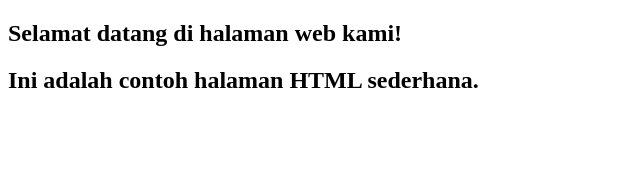
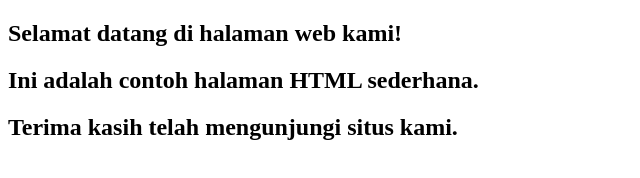
Before and after one commit to fabianabiboy14-pixel/Project-Kelompok-1-PANEN-, a plain HTML site: page katalog.html in a window 1280 px wide. Shown: the whole page, without its empty margins (0-640 px from the left). Drawn offline with Linux system fonts and the light colour scheme.

```diff
--- a/katalog.html
+++ b/katalog.html
@@ -8,6 +8,7 @@
 <body>
     <h2>Selamat datang di halaman web kami!</h2>
     <h2>Ini adalah contoh halaman HTML sederhana.</h2>
+    <h2>Terima kasih telah mengunjungi situs kami.</h2>
 
 </body>
 </html>
```
